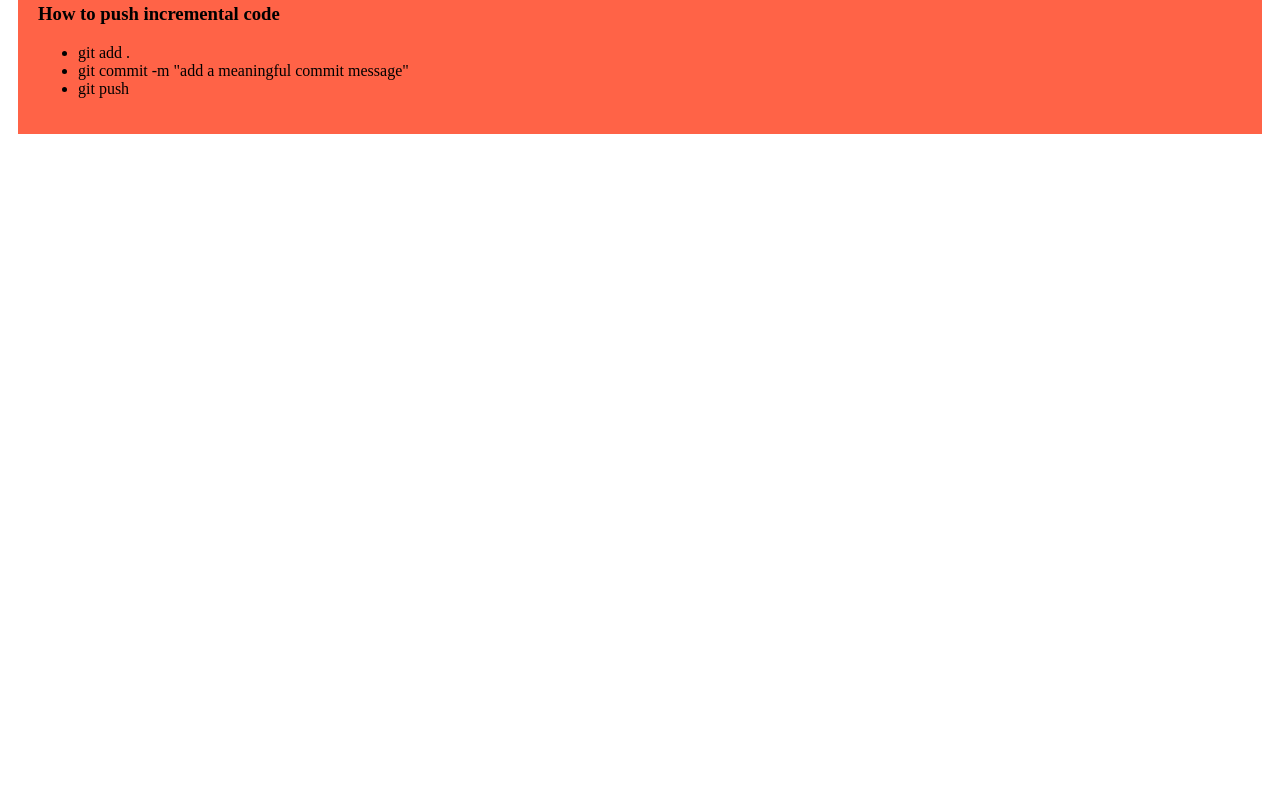
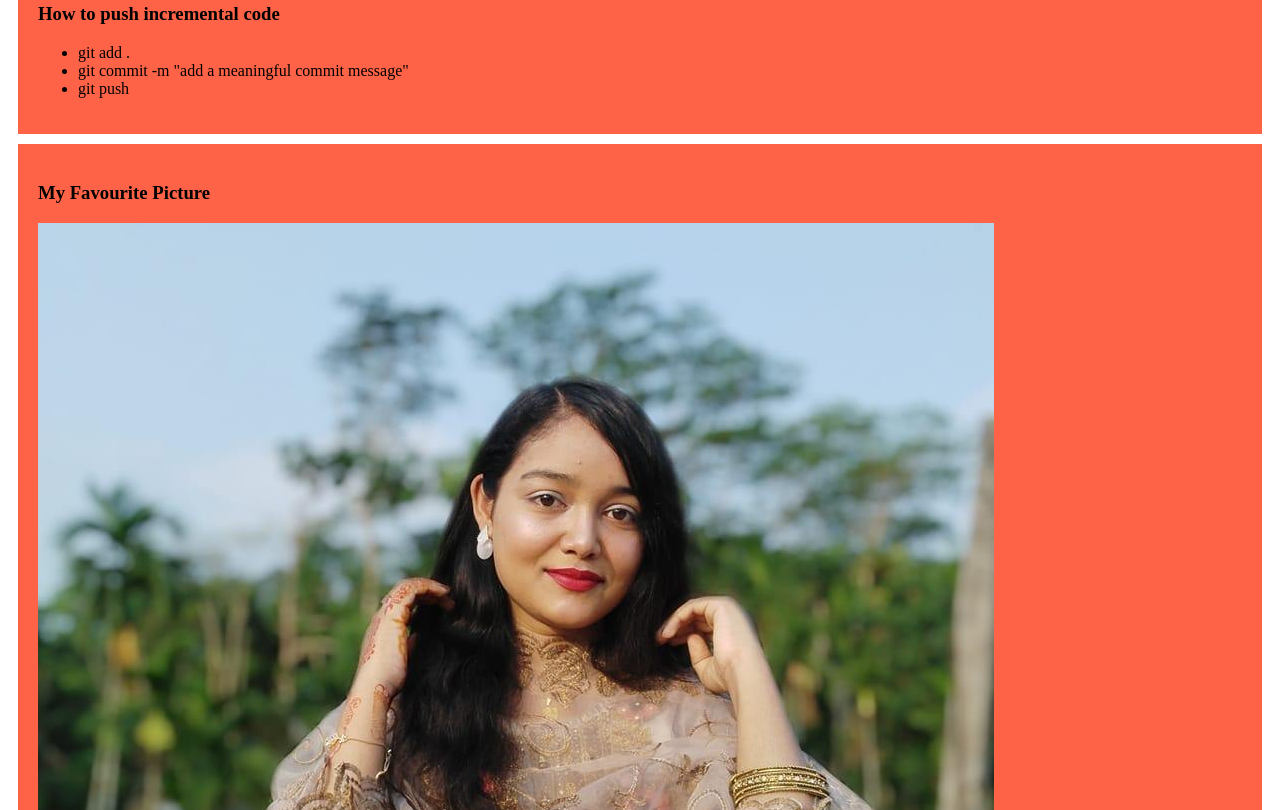
Before and after one commit to MollikaFaria06/my-first-github-repo, a plain HTML site: page index.html in a window 1280 px wide. Shown: the part 530-1340 px from the top of the page. Before the commit the page ends 800 px from the top, so only its background shows below. Drawn offline with Linux system fonts and the light colour scheme.

Commit message:
My picture added

```diff
--- a/index.html
+++ b/index.html
@@ -27,5 +27,9 @@
             <li>git push</li>
         </ul>
     </div>
+    <div>
+        <h3>My Favourite Picture</h3>
+        <img src="/Beige_Faria.jpg" alt="">
+    </div>
 </body>
 </html>
```
Also changed, not shown: Beige_Faria.jpg (added).
